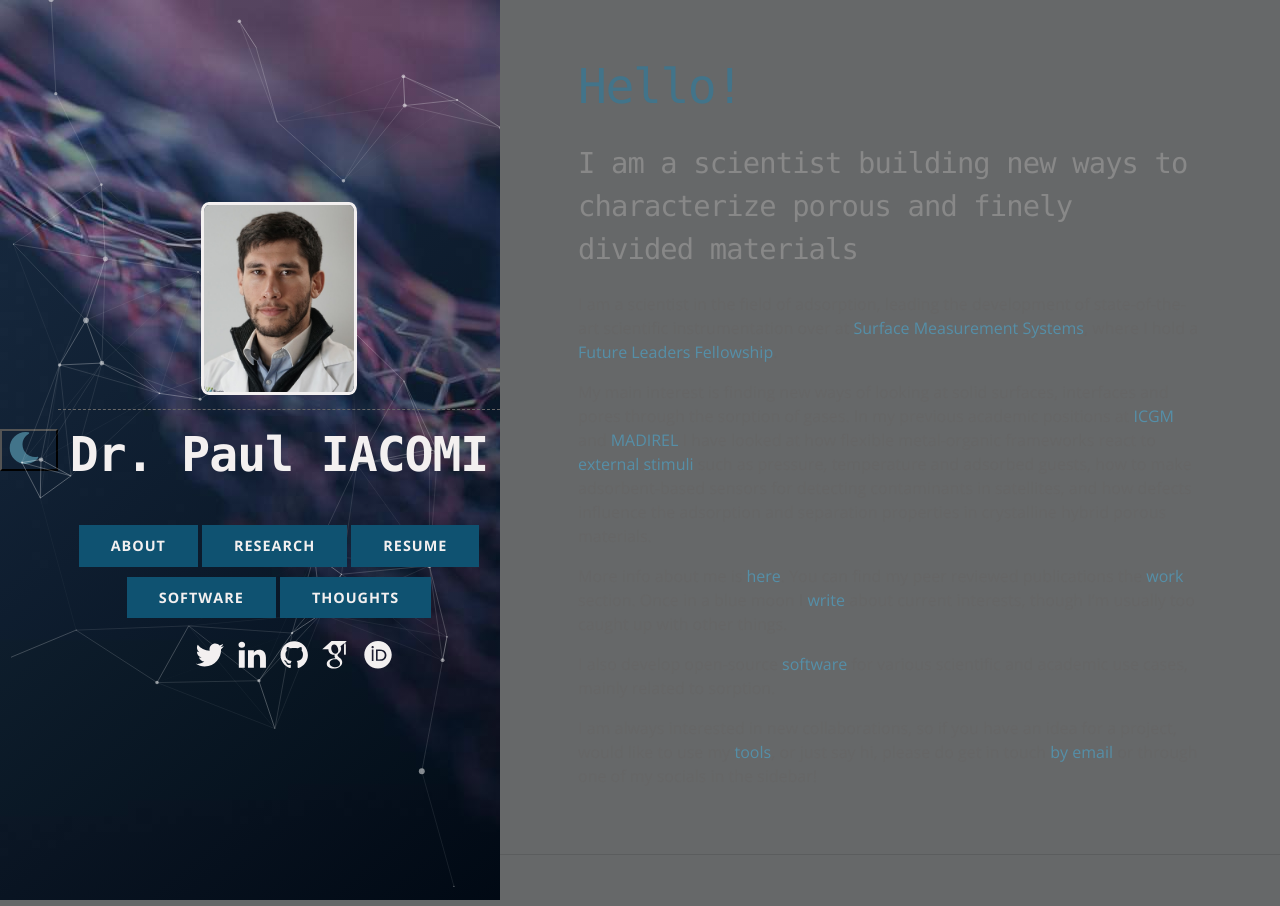
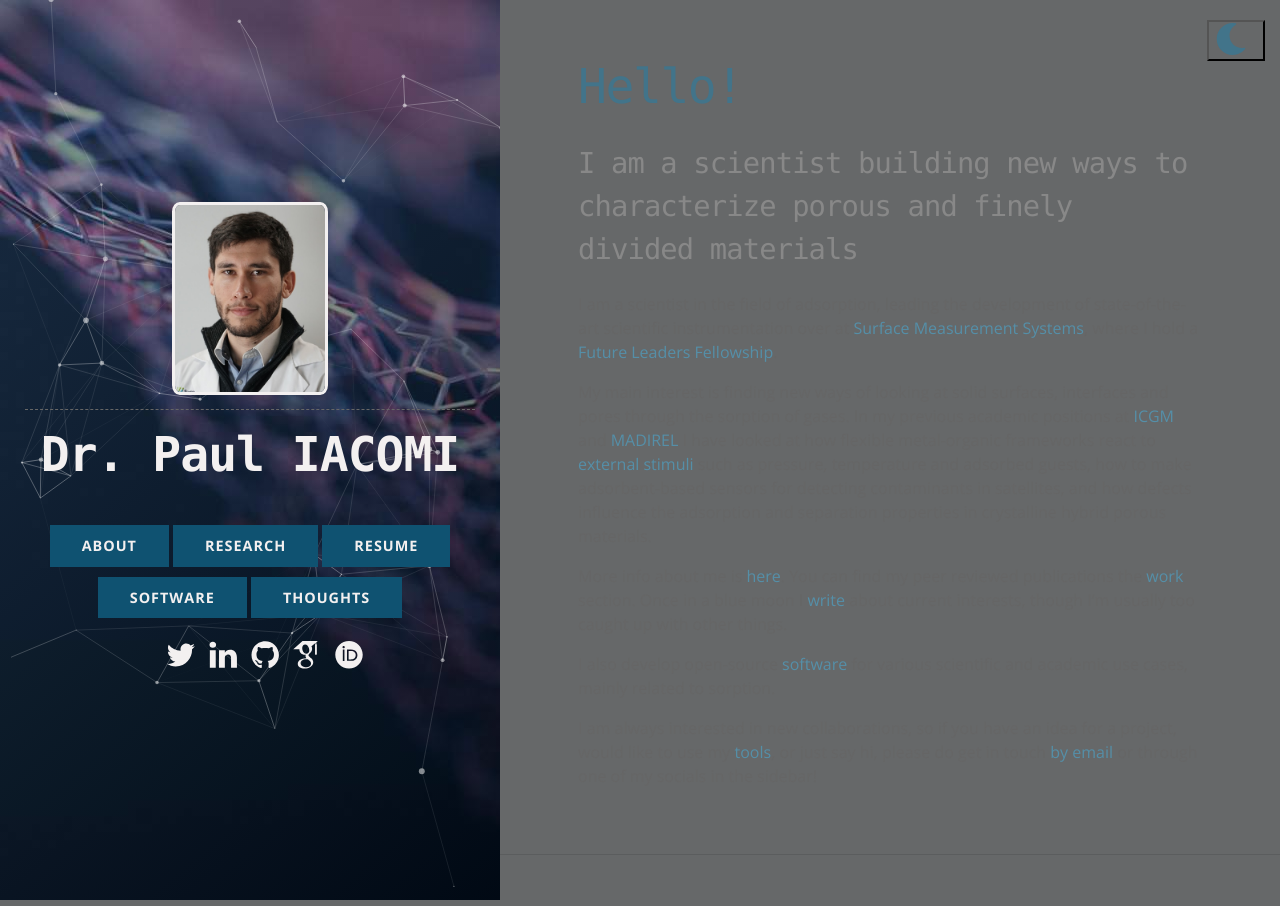
Before and after one commit to pauliacomi/pauliacomi.github.com, a Jekyll site: the page built from _pages/index.md, in a window 1280 px wide. Built offline with Jekyll 4.4.1, drawn with Linux system fonts in a browser that asks for light colours.

Commit message:
feat: positioning

```diff
--- a/_sass/layout.scss
+++ b/_sass/layout.scss
@@ -102,7 +102,7 @@
 label[for="nav-trigger"] {
   /* critical positioning styles */
   position: fixed;
-  right: 15px;
+  left: 15px;
   top: 20px;
   z-index: 2;
   display: none;
@@ -117,6 +117,13 @@
 }
 .nav-trigger:checked ~ .navbar {
   display: block;
+}
+
+.color-mode__header {
+  position: fixed;
+  right: 15px;
+  top: 20px;
+  z-index: 2;
 }
 
 /* Contact and social media */
```
